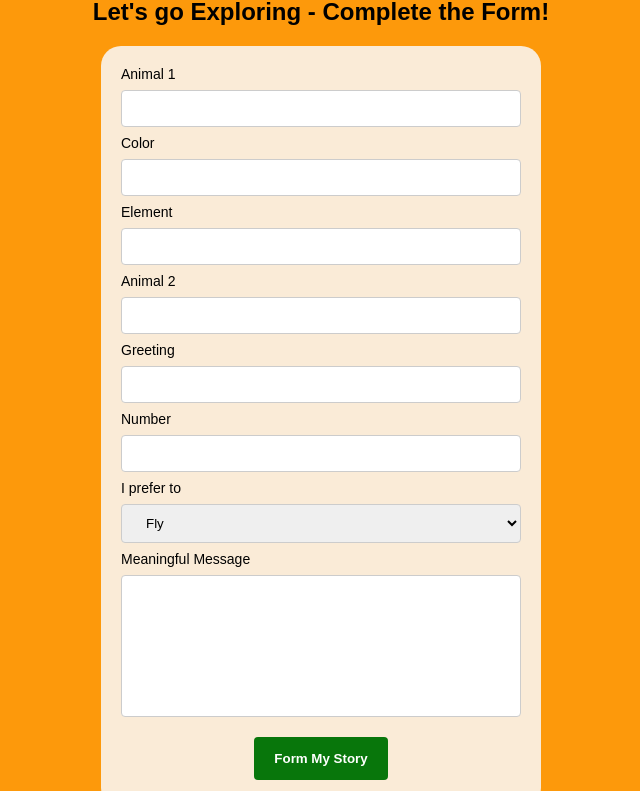
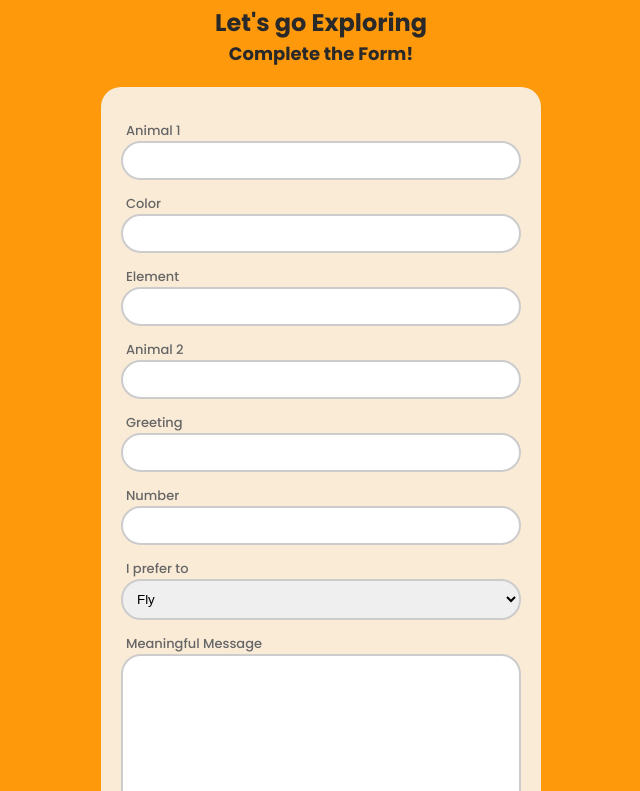
Before and after one commit to raquelmgalbuquerque/html-form, a plain HTML site: page index.html in a window 1280 px wide. Shown: the part 80-871 px from the top of the page, without its empty margins (319-959 px from the left). Drawn offline with Linux system fonts and the light colour scheme.

Commit message:
Minor corrections and final css retouch.

```diff
--- a/index.html
+++ b/index.html
@@ -4,8 +4,9 @@
     <meta charset="utf-8" />
     <link rel="shortcut icon" type="image/x-icon" href="favicon.ico" />
     <link rel="stylesheet" href="style.css" />
+    <!-- Font import -->
     <link
-      href="https://fonts.googleapis.com/css?family=Open+Sans"
+      href="https://fonts.googleapis.com/css2?family=Poppins:wght@400;500;700&display=swap"
       rel="stylesheet"
     />
     <title>Form a Story</title>
@@ -16,7 +17,7 @@
     </section>
 
     <section id="main">
-      <h1>Let's go Exploring - Complete the Form!</h1>
+      <h1>Let's go Exploring <span>Complete the Form!</span></h1>
       <form action="story.html" method="GET">
         <label for="animal1">Animal 1</label>
         <input type="text" id="animal1" name="animal1" required />
--- a/style.css
+++ b/style.css
@@ -1,6 +1,17 @@
+:root {
+  --color-text-primary: rgb(42, 41, 41);
+  --color-text-secondary: #666;
+  --color-primary: #fd990b;
+  --color-secondary: antiquewhite;
+  --color-input-primary: #ccc;
+  --color-input-secondary: #666;
+  --color-button-primary: #ae3c33;
+  --color-button-secondary: #cb0e00;
+}
+
 body {
-  font-family: "Open-sans", sans-serif;
-  background-color: #fd990b;
+  font-family: "Poppins", sans-serif;
+  background-color: var(--color-primary);
   margin-top: 40px;
   margin-bottom: 40px;
 }
@@ -11,11 +22,17 @@ img {
 
 h1,
 #top {
+  color: var(--color-text-primary);
   text-align: center;
 }
 
+h1 span {
+  display: block;
+  font-size: 18px;
+}
+
 form {
-  background-color: antiquewhite;
+  background-color: var(--color-secondary);
   text-align: center;
   max-width: 400px;
   border-radius: 20px;
@@ -24,47 +41,48 @@ form {
 }
 
 label {
-  font-size: 14px;
-  text-align: left;
+  color: var(--color-text-secondary);
+  font-size: 13px;
+  font-weight: 500;
+  padding-left: 5px;
+  margin-top: 14px;
   float: left;
-  font-weight: 500;
 }
 
 input,
 select,
 textarea {
   width: 100%;
-  padding: 10px 20px;
-  margin: 8px 0;
-  display: inline-block;
-  border: 1px solid #ccc;
-  border-radius: 4px;
+  padding: 10px;
+  border: 2px solid var(--color-input-primary);
+  border-radius: 20px;
   box-sizing: border-box;
 }
 
 input:focus,
 select:focus,
 textarea:focus {
-  background-color: lightyellow;
+  outline: none;
+  border: 2px solid var(--color-input-secondary);
 }
 
 textarea {
-  font-family: "Open-sans", sans-serif;
+  font-family: "Poppins", sans-serif;
   resize: none;
 }
 
 button {
-  background-color: #08760b;
+  background-color: var(--color-button-primary);
   color: white;
   font-weight: 600;
   padding: 14px 20px;
   margin: 8px 0;
   border: none;
-  border-radius: 4px;
+  border-radius: 20px;
   cursor: pointer;
   transition: all 0.3s ease-in;
 }
 
 button:hover {
-  background-color: #044806;
+  background-color: var(--color-button-secondary);
 }
```
Also changed, not shown: 1 other file.
